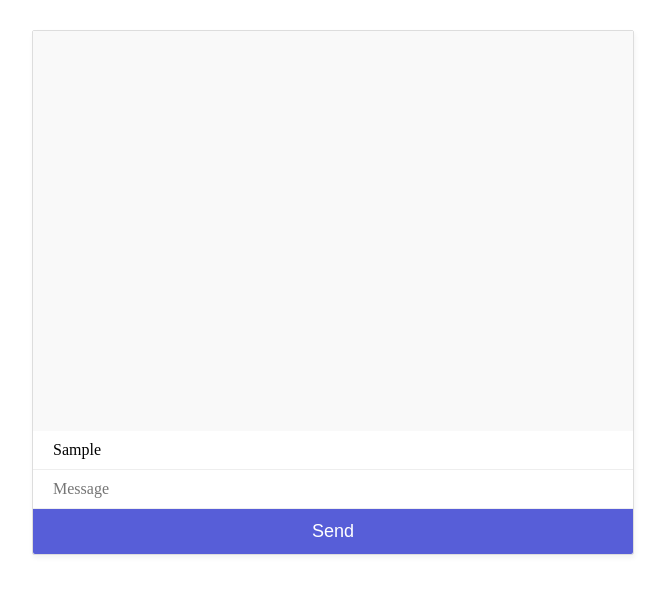
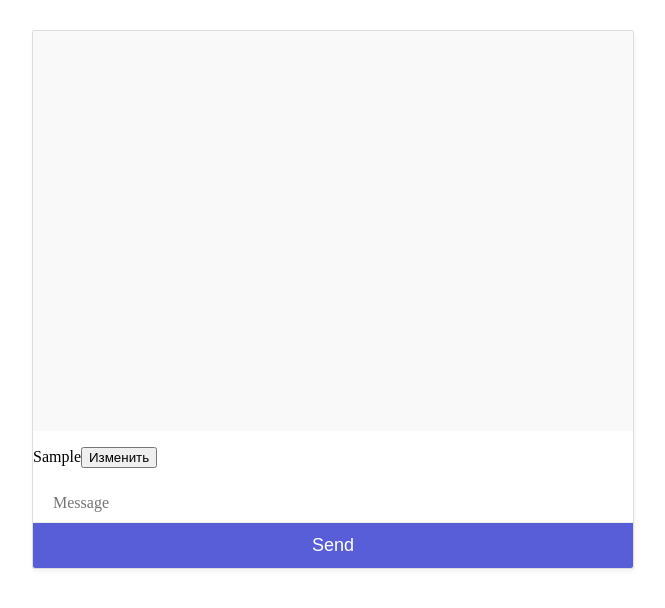
Before and after one commit to OpenSky1988/Websocket-Chat, a website: page public/index.html in a window 1280 px wide. Both pictures are taken after typing "Sample", "Sample" into the empty fields and a click on the button "Send". Shown: the whole page, without its empty margins (307-972 px from the left). Drawn offline with nearby package versions, Linux system fonts and the light colour scheme; no server answers.

Commit message:
Create markup and js functionality for saving name locally

```diff
--- a/public/chat.js
+++ b/public/chat.js
@@ -2,19 +2,48 @@
 var socket = io.connect('http://localhost:4000');
 
 // Query DOM
-var message = document.getElementsByClassName('message')[0],
-    handle = document.getElementsByClassName('handle')[0],
-    sendBtn = document.getElementsByClassName('send')[0],
-    output = document.getElementsByClassName('output')[0],
-    feedback = document.getElementsByClassName('feedback')[0];
+var message = document.getElementsByClassName('message-form__message')[0],
+    handle = document.getElementsByClassName('message-form__handle')[0],
+    sendBtn = document.getElementsByClassName('message-form__send')[0],
+    output = document.getElementsByClassName('chat-window__output')[0],
+    feedback = document.getElementsByClassName('chat-window__feedback')[0];
+    nameDisplay = document.getElementsByClassName('message-form__name-display')[0];
+
+var changeNameBtn;
+var name;
+
+function setName () {
+    if (!name) {
+        name = handle.value;
+    }
+    nameDisplay.innerHTML = '<p>' + name + '<button class="message-form__change-name">Изменить</button></p>';
+    handle.style.display = "none";
+    changeNameBtn = document.getElementsByClassName('message-form__change-name')[0];
+
+    changeNameBtn.addEventListener('click', function () {
+        handle.style.display = "block";
+        nameDisplay.innerHTML = '';
+        name = '';
+    });
+}
 
 // Emit events
 sendBtn.addEventListener('click', function () {
-    socket.emit('chat-message', {
-        message: message.value,
-        handle: handle.value
-    });
-    message.value = '';
+    if (handle.value && !message.value) {
+        setName();
+        console.log('Enter message');
+    } else if (!handle.value && message.value) {
+        console.log('Enter name');
+    } else if (handle.value && message.value) {
+        socket.emit('chat-message', {
+            message: message.value,
+            handle: handle.value
+        });
+        setName();
+        message.value = '';
+    } else {
+        console.log('Enter name and message');
+    }
 });
 
 message.addEventListener('keypress', function () {
--- a/public/index.html
+++ b/public/index.html
@@ -9,12 +9,15 @@
     <body>
         <div class="app">
             <div class="chat-window">
-                <div class="output"></div>
-                <div class="feedback"></div>
+                <div class="chat-window__output"></div>
+                <div class="chat-window__feedback"></div>
             </div>
-            <input class="handle" type="text" placeholder="Name" />
-            <input class="message" type="text" placeholder="Message" />
-            <button class="send">Send</button>
+            <div class="message-form">
+            <input class="message-form__handle" type="text" placeholder="Name" />
+            <div class="message-form__name-display"></div>
+            <input class="message-form__message" type="text" placeholder="Message" />
+            <button class="message-form__send">Send</button>
+            </div>
         </div>
         <script src="/chat.js"></script>
     </body>
--- a/public/styles.css
+++ b/public/styles.css
@@ -1,14 +1,14 @@
-body{
+body {
     font-family: 'Nunito';
 }
 
-h2{
+h2 {
     font-size: 18px;
     padding: 10px 20px;
     color: #575ed8;
 }
 
-.app{
+.app {
     max-width: 600px;
     margin: 30px auto;
     border: 1px solid #ddd;
@@ -16,36 +16,37 @@ h2{
     border-radius: 2px;
 }
 
-.chat-window{
+.chat-window {
     height: 400px;
     overflow: auto;
     background: #f9f9f9;
 }
 
-.output p{
+.chat-window__output p {
     padding: 14px 0px;
     margin: 0 20px;
     border-bottom: 1px solid #e9e9e9;
     color: #555;
 }
 
-.feedback p{
+.chat-window__feedback p {
     color: #aaa;
     padding: 14px 0px;
     margin: 0 20px;
 }
 
-.output strong{
+.chat-window__output strong {
     color: #575ed8;
 }
 
-label{
+label {
     box-sizing: border-box;
     display: block;
     padding: 10px 20px;
 }
 
-input{
+.message-form__handle,
+.message-form__message {
     padding: 10px 20px;
     box-sizing: border-box;
     background: #eee;
@@ -58,7 +59,7 @@ input{
     font-size: 16px;
 }
 
-button{
+.message-form__send {
     background: #575ed8;
     color: #fff;
     font-size: 18px;
```
